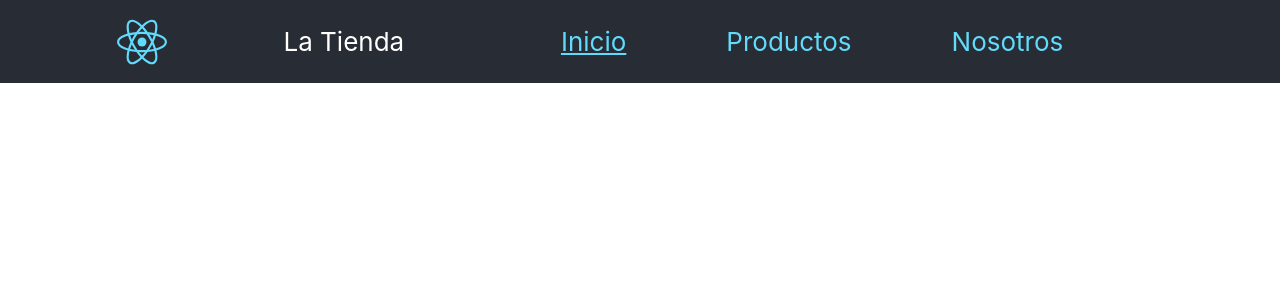
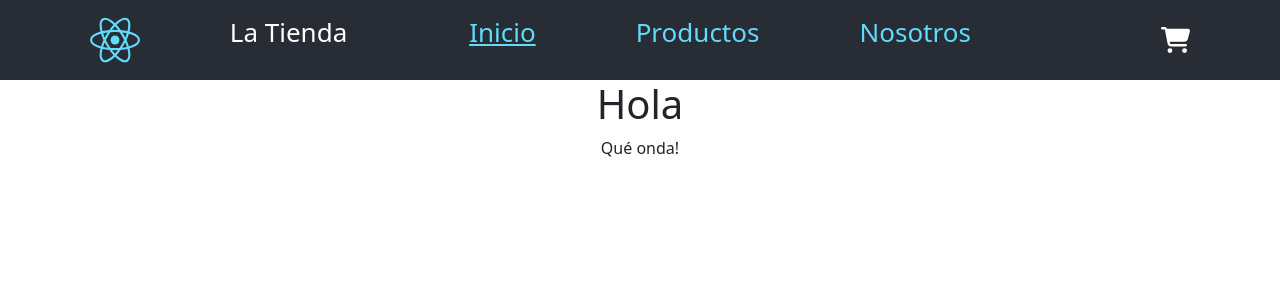
Before and after one commit to JIJaimovich/reactDesafios, a React (Vite) app: page / in a window 1280 px wide. Shown: the top 300 px of the page. Built offline with nearby package versions, Linux system fonts and the light colour scheme.

Commit message:
ItemListComonponent y CartWidget+Fontawesome y bootstrap

```diff
--- a/package.json
+++ b/package.json
@@ -8,7 +8,12 @@
     "preview": "vite preview"
   },
   "dependencies": {
+    "@fortawesome/fontawesome-svg-core": "^6.1.1",
+    "@fortawesome/free-solid-svg-icons": "^6.1.1",
+    "@fortawesome/react-fontawesome": "^0.1.18",
+    "bootstrap": "^5.1.3",
     "react": "^18.0.0",
+    "react-bootstrap": "^2.3.1",
     "react-dom": "^18.0.0"
   },
   "devDependencies": {
--- a/src/App.jsx
+++ b/src/App.jsx
@@ -2,6 +2,8 @@ import { useState } from 'react'
 import logo from './logo.svg'
 import './App.css'
 import NavBar from './components/NavBar'
+import CartWidget from './components/CartWidget/CartWidget'
+import ItemListContainer from './components/ItemListContainer'
 
 
 
@@ -9,7 +11,10 @@ function App() {
   return (
     <div className="App">
       <NavBar />
+      <ItemListContainer />
     </div>
+
+
   )
 }
 
--- /dev/null
+++ b/src/components/CartWidget/CartWidget.jsx
@@ -0,0 +1,12 @@
+// Font Awesome
+import { faCartShopping, faHome } from "@fortawesome/free-solid-svg-icons";
+import { FontAwesomeIcon } from "@fortawesome/react-fontawesome";
+
+function CartWidget() {
+    return(
+      <div>
+            <FontAwesomeIcon icon={faCartShopping} />
+        </div>
+    )
+  }
+export default CartWidget
--- /dev/null
+++ b/src/components/ItemListContainer.jsx
@@ -0,0 +1,9 @@
+function ItemListContainer () {
+    return (
+      <div className="container">
+        <h1>Hola</h1>
+        <p>Qué onda!</p>
+      </div>
+    )
+  }
+  export default ItemListContainer
--- a/src/components/NavBar.jsx
+++ b/src/components/NavBar.jsx
@@ -1,3 +1,7 @@
+import CartWidget from "./CartWidget/CartWidget";
+
+
+
 function NavBar() {
   return (
     <header className="App-header">
@@ -18,9 +22,8 @@ function NavBar() {
           </a>
         </li>
       </ul>
-
-
-
+      <> <CartWidget />
+      </>
     </header>
   )
 }
--- a/src/main.jsx
+++ b/src/main.jsx
@@ -2,7 +2,7 @@ import React from 'react'
 import ReactDOM from 'react-dom/client'
 import App from './App'
 import './index.css'
-
+import 'bootstrap/dist/css/bootstrap.min.css';
 ReactDOM.createRoot(document.getElementById('root')).render(
   <React.StrictMode>
     <App />
```
Also changed, not shown: 1 other file (tests, documents, lock files or other folders).
